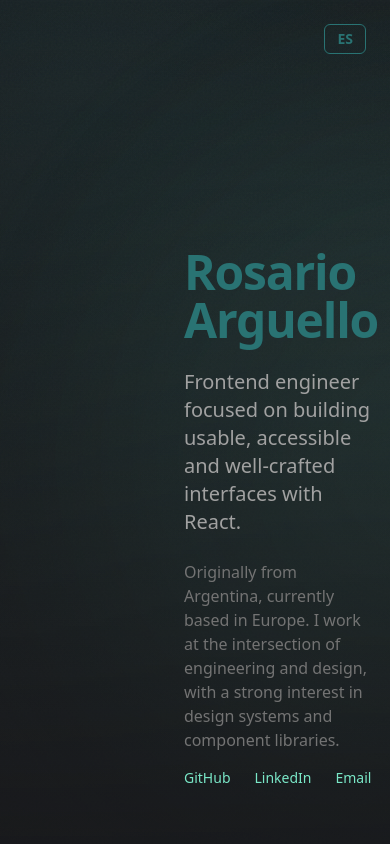
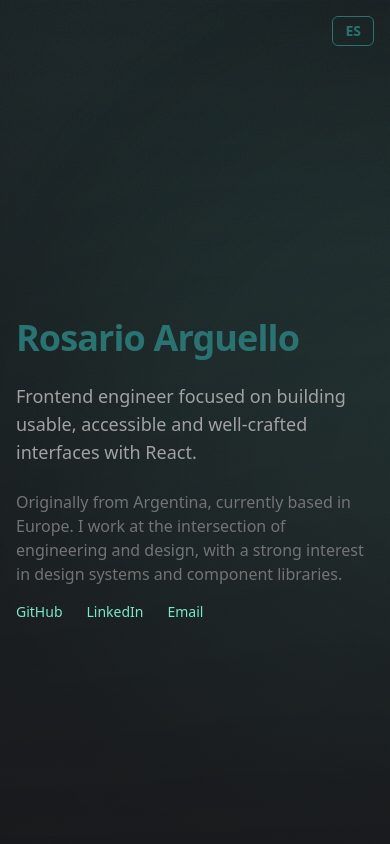
Before and after one commit to MRArguello/portfolio-page, a React (Vite) app: page / in a window 390 px wide. Shown: the top 844 px of the page. Built offline with nearby package versions, Linux system fonts and the light colour scheme.

Commit message:
update mobile styles

```diff
--- a/src/components/Header.tsx
+++ b/src/components/Header.tsx
@@ -33,7 +33,7 @@ export default function Header({ heroRef }: HeaderProps) {
 
   return (
     <header className={
-      `header fixed top-0 right-0 left-0 z-50 flex justify-end px-6 py-6 transition-transform duration-300 ease-in-out
+      `header fixed top-0 right-0 left-0 z-50 flex justify-end px-4 py-4 md:py-6 md:px-6 transition-transform duration-300 ease-in-out
          ${visible ? 'translate-y-0' : '-translate-y-full'}
          ${pastHero ? 'bg-neutral-100 dark:bg-zinc-900 backdrop-blur-md' : 'bg-transparent'}
 `}>
--- a/src/sections/Hero.tsx
+++ b/src/sections/Hero.tsx
@@ -10,14 +10,14 @@ const Hero = forwardRef<HTMLElement>((_, ref) => {
   return (
     <section ref={ref} className="min-h-screen relative flex items-center">
       <HeroBackground />
-      <div className="relative z-10 mx-40 max-w-5xl px-6 pt-48">
-        <h1 className="text-5xl text-primary sm:text-5xl font-semibold tracking-tight">
+      <div className="relative z-10 w-full max-w-7xl mx-auto px-4 md:px-6 pt-24 md:pt-48">
+        <h1 className="text-4xl md:text-5xl text-primary font-semibold tracking-tight">
           {hero.name}
         </h1>
-        <p className="mt-6 text-xl text-neutral-900 dark:text-neutral-400 ">
+        <p className="mt-6 text-lg md:text-xl text-neutral-900 dark:text-neutral-400">
           {hero.intro}
         </p>
-        <p className="mt-6 text-neutral-800 dark:text-neutral-500 max-w-2xl">
+        <p className="mt-6 text-base md:text-lg text-neutral-800 dark:text-neutral-500 max-w-2xl">
           {hero.description}
         </p>
         <SocialLinks className="mt-4" />
```
